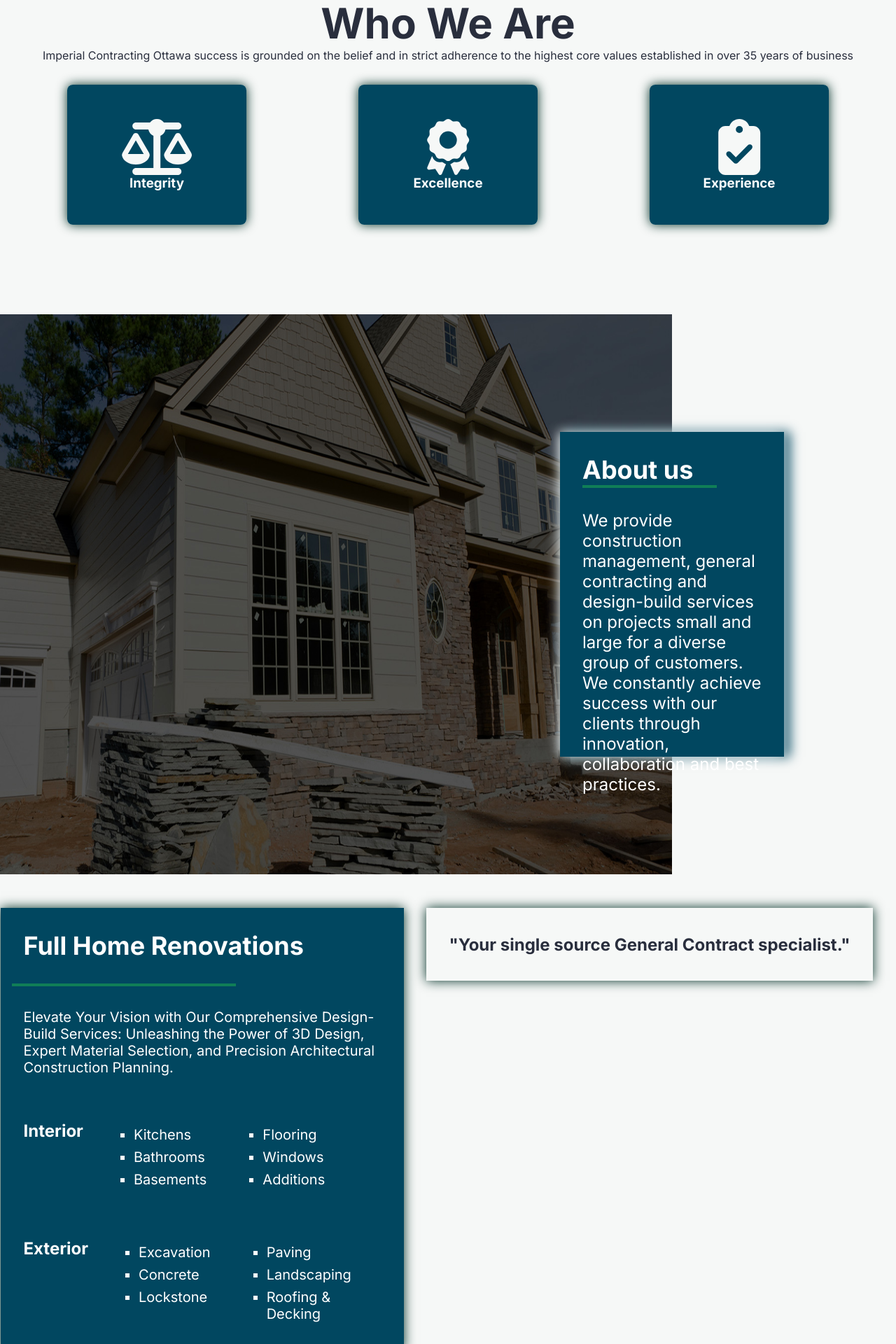
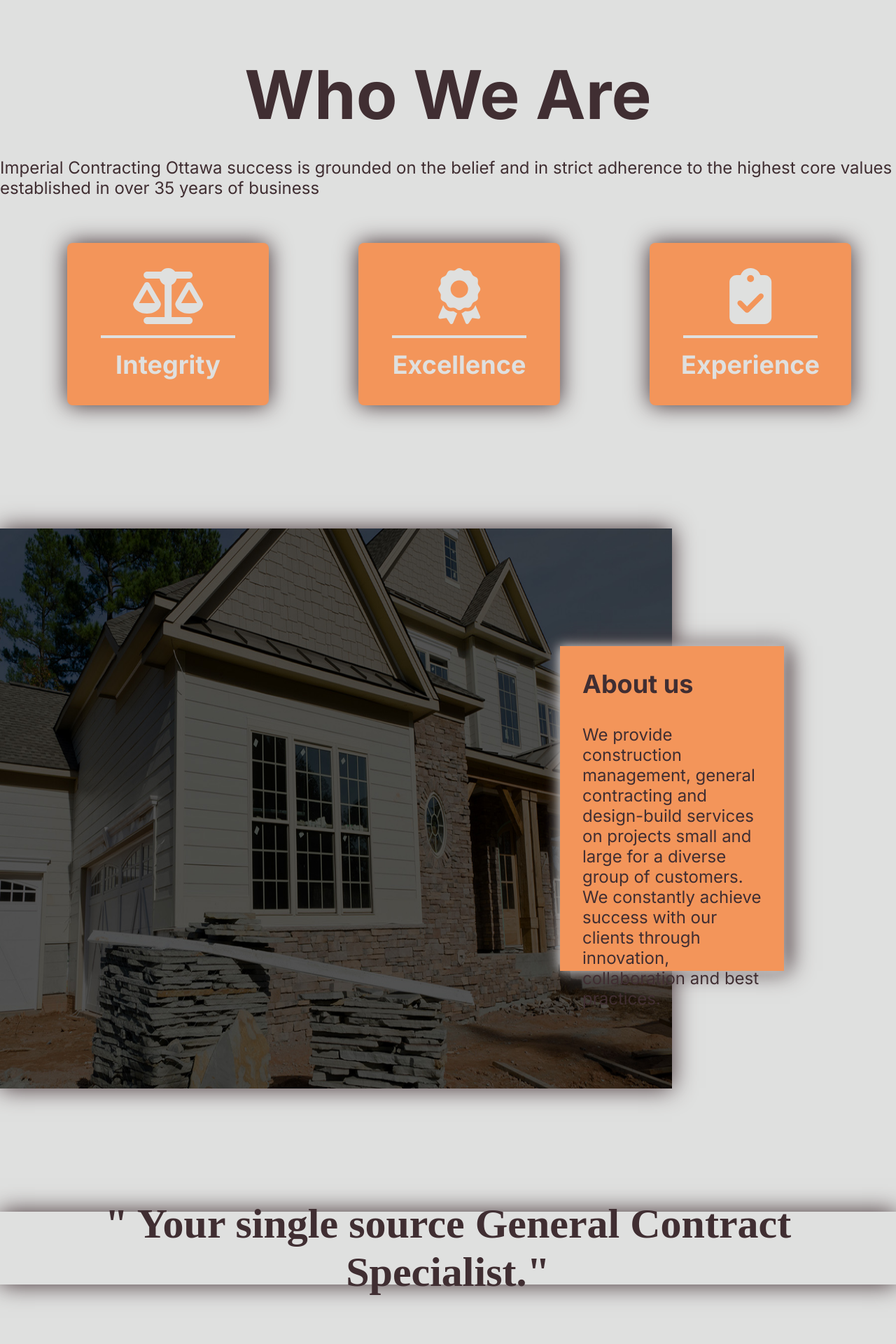
Before and after one commit to jacksonarsmith/next-contracting-website, a Next.js app: page / in a window 1280 px wide. Shown: the part 960-2880 px from the top of the page at 70% size. Built offline with nearby package versions, Linux system fonts and the light colour scheme.

Commit message:
Latest changes.

```diff
--- a/src/app/components/contact/Contact.jsx
+++ b/src/app/components/contact/Contact.jsx
@@ -12,8 +12,11 @@
   }
 
   return (
+    <div>
+      <h2 className={styles.heading}>Contact Us</h2>
+      <div className={styles.line}></div>
       <form onSubmit={handleSubmit(onSubmit)} className={styles.form} id='contact'>
-      <div>
+        <div style={{ marginTop: '2rem' }}>
           <label htmlFor='name'>Full Name:</label>
           <input
             type='text'
@@ -30,7 +33,7 @@
           />
         </div>
         <div>
-        <label htmlFor='message'>Message</label>
+          <label htmlFor='message' style={{ marginBottom: '10px' }}>Message</label>
           <textarea
             rows={4}
             placeholder='Type your message'
@@ -43,6 +46,7 @@
           </button>
         </div>
       </form>
+    </div>
   );
 };
 
--- a/src/app/components/footer/footer.module.css
+++ b/src/app/components/footer/footer.module.css
@@ -1,13 +1,15 @@
 /* Footer.module.css */
 .footer {
   padding: 20px;
-  background-color: var(--secondary-color);
+  background-color: var(--primary-color);
   color: var(--primary-text-color);
+  box-shadow: 0 0 16px var(--shadow);
 }
 
 .footerSections {
   display: flex;
   justify-content: space-between;
+
 }
 
 .footerSection {
@@ -17,10 +19,11 @@
 
 .footerSection ul {
   list-style: none;
+  padding: 0;
 }
 
 .footerSection li {
-  margin-bottom: 10px;
+  margin: 0.5rem 0;
 }
 
 .footerSection h4 {
@@ -31,7 +34,3 @@
   text-align: center;
   margin-top: 20px; /* Add some space above the copyright notice */
 }
-
-.icon {
-  margin-right: 10px;
-}
--- a/src/app/components/hero/hero.module.css
+++ b/src/app/components/hero/hero.module.css
@@ -11,7 +11,7 @@
     position: relative;
     width: 75vw;
     height: 100vh;
-
+    box-shadow: 0 0 32px var(--shadow);
 }
 
 .block {
@@ -19,13 +19,13 @@
     left: -10rem; /* Add this line */
     z-index: 1; /* Add this line */
     padding: 2rem;
-    color: var(--primary-secondary-color);
+    color: var(--primary-primary-color);
     height: 50vh;
     width: 25vw;
-    background-color: var(--secondary-color);
+    background-color: var(--primary-color);
     color: var(--primary-text-color);
     font-size: 24px;
-    box-shadow: -2px 0 16px var(--primary-background-color), 8px 0 16px var(--secondary-color); /* Update this line */
+    box-shadow: -2px 0 16px var(--primary-background-color), 8px 0 32px var(--shadow);
 }
 
 .block p {
@@ -35,5 +35,5 @@
 .line {
     height: 0.5vh;
     width: 15vw;
-    background-color: var(--tertiary-color);
+    background-color: var(--primary-color);
 }
--- a/src/app/components/nav/nav.module.css
+++ b/src/app/components/nav/nav.module.css
@@ -4,7 +4,7 @@
   align-items: center;
   padding: 0 2rem;
   background-color: var(--primary-background-color);
-  color: var(--secondary-text-color);
+  color: var(--primary-text-color);
 }
 
 .sections {
--- a/src/app/components/services/Services.jsx
+++ b/src/app/components/services/Services.jsx
@@ -15,10 +15,14 @@
     return (
         <div className={styles.container} id='services'>
             <div className={styles.gridContent}>
+                <div className={styles.quote}>
+                    <h2>" Your single source General Contract Specialist."</h2>
+                </div>
                 <div className={styles.services}>
                     <h2 className={styles.serviceTitle}>Full Home Renovations</h2>
                     <div className={styles.line}></div>
                     <p>Elevate Your Vision with Our Comprehensive Design-Build Services: Unleashing the Power of 3D Design, Expert Material Selection, and Precision Architectural Construction Planning.</p>
+                    <div className={styles.list}>
                         <div className={styles.interior}>
                             <h2>Interior</h2>
                             <ul>
@@ -46,8 +50,6 @@
                             </ul>
                         </div>
                     </div>
-                <div className={styles.quote}>
-                    <h2>"Your single source General Contract specialist."</h2>
                 </div>
             </div>
             <br />
--- a/src/app/components/services/services.module.css
+++ b/src/app/components/services/services.module.css
@@ -3,6 +3,7 @@
     flex-direction: column;
     justify-content: center;
     align-items: center;
+    margin: 6rem 0;
 }
 
 .container h1 {
@@ -12,7 +13,8 @@
 
 .gridContent {
     display: flex;
-    justify-content: space-between;
+    flex-direction: column;
+    margin-bottom: 2rem 0;
 }
 
 .quote {
@@ -21,14 +23,15 @@
     text-align: center;
     align-items: center;
     justify-content: center;
-    box-shadow: 0 0 16px var(--primary-color);
+    box-shadow: 0 0 32px var(--shadow);
     padding: 2rem;
-    margin: 0 2rem;
+    margin: 2rem auto 10rem auto;
     height: 5vh;
+    font-family: 'Brush Script MT', 'Brush Script Std', cursive; /* Update this line */
 }
 
-.quote p {
-    font-size: 36px;
+.quote h2 {
+    font-size: 60px;
     font-weight: 700px;
 }
 
@@ -37,11 +40,12 @@
     place-content: center;
     place-items: center;
     grid-template-columns: repeat(3, 1fr); /* Update this line */
+    margin-top: 10rem;
 }
 
 .service {
     margin: 2rem;
-    box-shadow: 0 0 16px var(--primary-color);
+    box-shadow: 0 0 32px var(--shadow);
 }
 
 .serviceTitle {
@@ -49,11 +53,18 @@
     font-weight: 700px;
 }
 
+.list {
+    display: flex;
+    justify-content: center;
+    align-items: center;
+    gap: 8rem;
+}
+
 .services {
     color: var(--primary-text-color);
-    background-color: var(--secondary-color);
-    width: 45vw;
-    box-shadow: 0 0 16px var(--primary-color);
+    background-color: var(--primary-color);
+    width: 65vw;
+    box-shadow: 0 0 32px var(--shadow);
 }
 
 .services h2 {
@@ -76,8 +87,10 @@
     margin: 0.5rem;
 }
 
-.interior {
+.interior, .exterior {
     display: flex;
+    justify-items: center;
+    align-items: center;
 }
 
 .interior h2, .exterior h2 {
@@ -86,10 +99,6 @@
 
 .interior ul {
     padding: 2rem;
-}
-
-.exterior {
-    display: flex;
 }
 
 .exterior ul {
@@ -124,7 +133,7 @@
 }
 
 .serviceName {
-    color: var(--secondary-text-color);
+    color: var(--primary-text-color);
     position: absolute;
     top: 50%;
     left: 50%;
@@ -140,6 +149,6 @@
 .line {
     height: 0.5vh;
     width: 25vw;
-    background-color: var(--tertiary-color);
+    background-color: var(--shadow);
     margin-left: 1rem;
 }
--- a/src/app/components/values/Values.jsx
+++ b/src/app/components/values/Values.jsx
@@ -22,10 +22,10 @@
   return (
     <div className={styles.section} id='values'>
       <h2>Who We Are</h2>
-      <p>
+      <label className={styles.statement}>
         Imperial Contracting Ottawa success is grounded on the belief and in strict adherence to
         the highest core values established in over 35 years of business
-      </p>
+      </label>
       <div className={styles.container}>
         <div className={`${styles.flip_card} ${flippedCards.includes(0) ? styles.flipped : ''}`} onClick={() => handleCardClick(0)}>
           <div className={styles.flip_card_inner}>
@@ -36,7 +36,9 @@
             </div>
             <div className={styles.flip_card_back}>
               <p>
-                Lorem ipsum dolor sit amet consectetur adipisicing elit. Doloribus illum dolor error alias pariatur nemo iure animi aliquid magnam corporis! Dolorum optio, quisquam eum odit at quos laudantium distinctio voluptatum.
+              At Imperial Contracting Ottawa, integrity is the cornerstone of our business. We hold ourselves to the highest standards of honesty, transparency,
+              and ethical conduct in every interaction. Trust is earned, and we are committed to earning and maintaining your trust by consistently
+              delivering on our promises with integrity at the core of all our endeavors.
               </p>
             </div>
           </div>
@@ -50,7 +52,9 @@
             </div>
             <div className={styles.flip_card_back}>
               <p>
-                Lorem ipsum dolor sit amet consectetur adipisicing elit. Doloribus illum dolor error alias pariatur nemo iure animi aliquid magnam corporis! Dolorum optio, quisquam eum odit at quos laudantium distinctio voluptatum.
+              Striving for excellence is not just a goal; it's our standard. At Imperial Contracting Ottawa, we are dedicated to delivering top-tier craftsmanship, unparalleled
+              quality, and meticulous attention to detail in every project we undertake. Our commitment to excellence ensures that your vision is not only met but
+              exceeded, setting us apart as a reliable partner in bringing your projects to fruition.
               </p>
             </div>
           </div>
@@ -64,7 +68,9 @@
             </div>
             <div className={styles.flip_card_back}>
               <p>
-                Lorem ipsum dolor sit amet consectetur adipisicing elit. Doloribus illum dolor error alias pariatur nemo iure animi aliquid magnam corporis! Dolorum optio, quisquam eum odit at quos laudantium distinctio voluptatum.
+              With years of hands-on experience and a wealth of industry knowledge, Imperial Contracting Ottawa stands as a seasoned expert in the contracting field. Our team brings a depth of
+              understanding and skill to every project, ensuring smooth execution and delivering results that reflect our rich history of successful undertakings. Trust in our experience
+              to bring your visions to life with efficiency and expertise.
               </p>
             </div>
           </div>
--- a/src/app/components/values/values.module.css
+++ b/src/app/components/values/values.module.css
@@ -7,11 +7,36 @@
     place-content: center;
     display: grid;
     padding: 3rem 0;
+    margin: 5rem 0;
 }
 
 .section h2 {
-    font-size: 60px;
+    font-size: 96px;
     font-weight: 700px;
+    margin-bottom: 2rem;
+}
+
+.flip_card_back p {
+    font-size: 18px;
+}
+
+.section h3 {
+    font-size: 36px;
+    font-weight: 700px;
+    color: var(--primary-background-color);
+}
+
+.line_light {
+    height: 0.5vh;
+    width: 15vw;
+    background-color: var(--primary-background-color);
+    margin: 1rem 0;
+}
+
+.statement {
+    font-size: 24px;
+    font-weight: 700px;
+    margin-bottom: 2rem;
 }
 
 .container {
@@ -48,7 +73,6 @@
     height: 100%;
     transform-style: preserve-3d;
     transition: transform 0.6s;
-    box-shadow: 0 0 16px var(--primary-color);
     border-radius: 0.5rem;
 }
 
@@ -65,20 +89,23 @@
 }
 
 .flip_card_front {
-    background-color: var(--secondary-color);
+    background-color: var(--primary-color);
     color: var(--primary-text-color);
     display: flex;
     flex-direction: column;
     justify-content: center;
     align-items: center;
+    padding: 1rem;
+    box-shadow: 0 0 32px var(--shadow);
 }
 
 .flip_card_back {
-    background-color: var(--secondary-color);
+    background-color: var(--primary-color);
     color: var(--primary-text-color);
     display: flex;
     flex-direction: column;
     justify-content: center;
     align-items: center;
     transform: rotateY(180deg);
+    padding: 1rem;
 }
--- a/src/app/globals.css
+++ b/src/app/globals.css
@@ -1,11 +1,10 @@
 :root {
-    --primary-background-color: #F6F8F7;
-    --primary-color: #013026;
-    --secondary-color: #014760;
-    --tertiary-color: #107e57;
-    --primary-text-color: #ffffff;
-    --secondary-text-color: #292E3D;
-    --primary-button-color: #a1ce3f;
+    --primary-background-color: #dfe0df/*#F6F8F7*/;
+    --primary-color: #f3955a;
+    --primary-text-color: #402e32;
+    --secondary-text-color: #F6F8F7;
+    --primary-button-color: #292E3D;
+    --shadow: #402e32;
 }
 
 * {
@@ -19,7 +18,7 @@
   max-width: 100vw;
   overflow-x: hidden;
   background-color: var(--primary-background-color);
-  color: #292E3D;
+  color: var(--primary-text-color);
 }
 
 a {
```
Also changed, not shown: src/app/components/contact/contact.module.css (+57 -14 lines), src/app/components/footer/Footer.jsx (+8 -3 lines), src/app/components/mission/mission.module.css (+7 -6 lines). Lines whose indentation alone changed are shown as unchanged.
